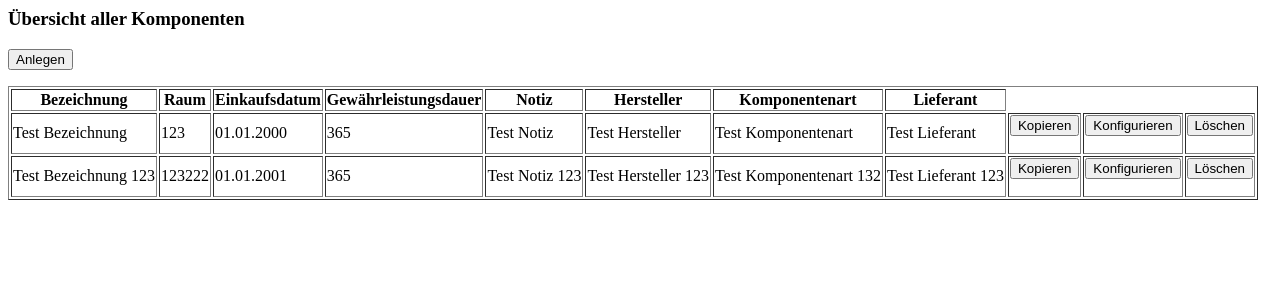
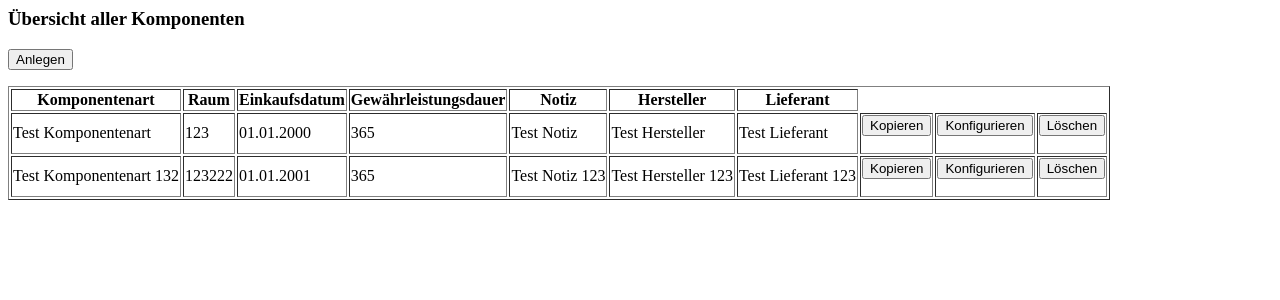
Before and after one commit to ProjektwocheTeam1/Komponentenverwaltung, a PHP site: page /generalOverview.php in a window 1280 px wide. Shown: the top 300 px of the page. Run offline with PHP 8.4, Linux system fonts and the light colour scheme.

Commit message:
Interface defined

```diff
--- a/generalOverview.php
+++ b/generalOverview.php
@@ -3,26 +3,35 @@
 	$result = array();
 
   $result[] = array(
-		"Bezeichnung" => "Test Bezeichnung",
+    "Komponentenart" => "Test Komponentenart",
 		"Raum" => "123",
 		"Einkaufsdatum" => "01.01.2000",
 		"Gewährleistungsdauer" => "365",
 		"Notiz" => "Test Notiz",
 		"Hersteller" => "Test Hersteller",
-		"Komponentenart" => "Test Komponentenart",
 		"Lieferant" => "Test Lieferant"
 	);
   $result[] = array(
-		"Bezeichnung" => "Test Bezeichnung 123",
+    "Komponentenart" => "Test Komponentenart 132",
 		"Raum" => "123222",
 		"Einkaufsdatum" => "01.01.2001",
 		"Gewährleistungsdauer" => "365",
 		"Notiz" => "Test Notiz 123",
 		"Hersteller" => "Test Hersteller 123",
-		"Komponentenart" => "Test Komponentenart 132",
 		"Lieferant" => "Test Lieferant 123"
 	);
 	// Get DB array here as $result!
+
+  /*
+    Benötigte Daten:
+    Komponentenart: komponentenarten.ka_komponentenart
+    Raum: raeume.r_bezeichnung
+    Einkaufsdatum: komponenten.k_einkaufsdatum
+    Gewährleistungsdauer: komponenten.k_gewaehrleistungsdatum
+    Notiz: komponenten.k_notiz
+    Hersteller: komponenten.k_hersteller
+    Lieferant: lieferant.l_firmenname
+  */
 ?>
 
 <html>
```
